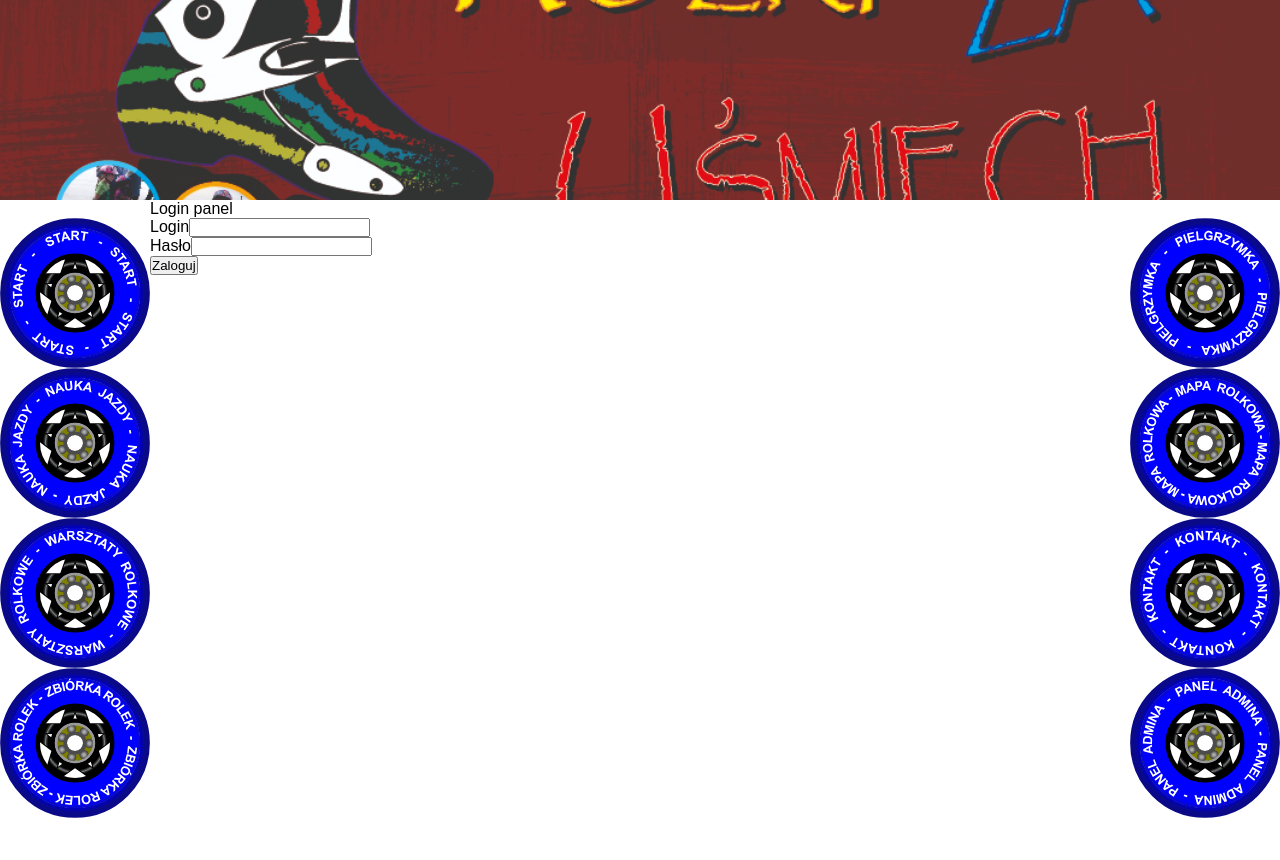
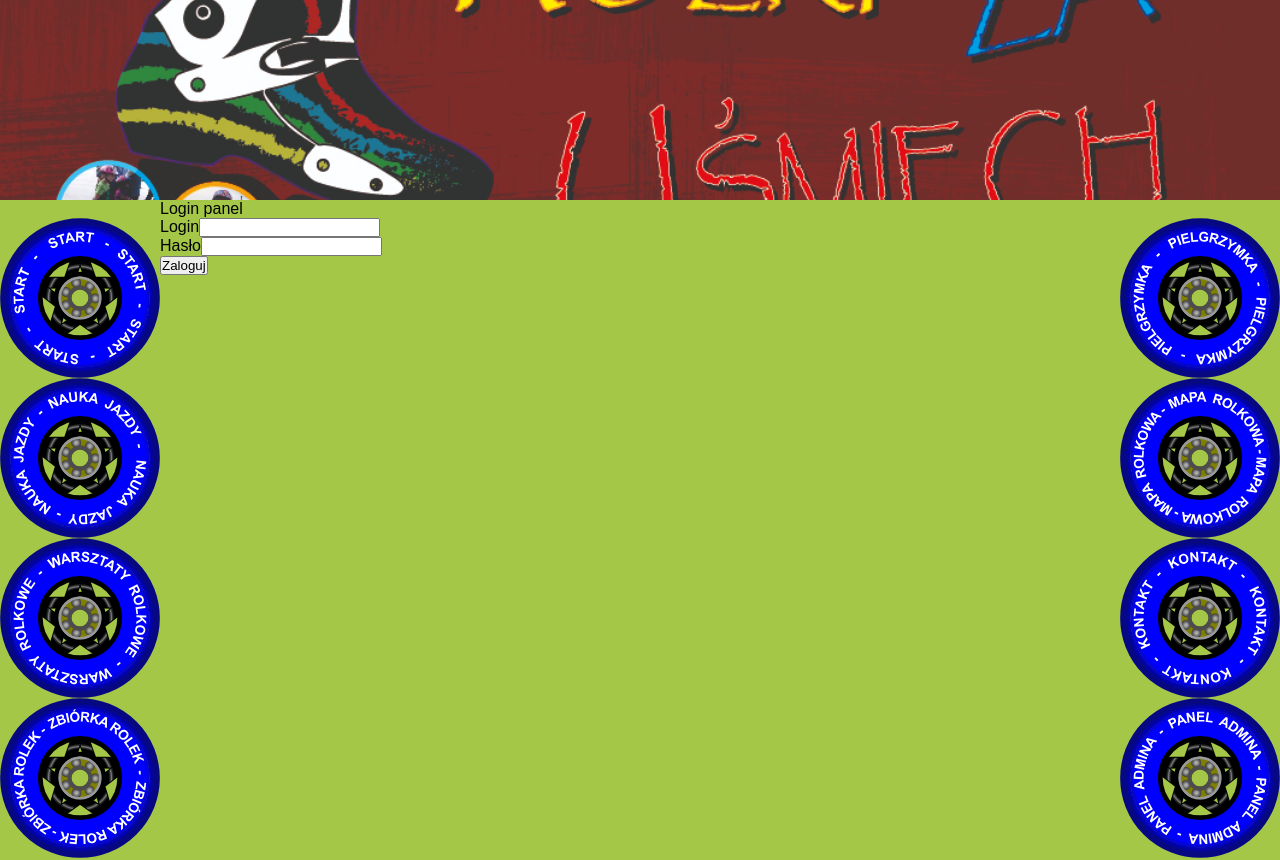
Before and after one commit to Keszua/Rolki_za_usmiech, a React (Create React App) app: page /login in a window 1280 px wide. Shown: the top 860 px of the page. Built offline with nearby package versions, Linux system fonts and the light colour scheme.

Commit message:
Polowa menu sie chowa ponizej 1200

```diff
--- a/src/css/style.css
+++ b/src/css/style.css
@@ -13,14 +13,23 @@ html {
 .main {
   display: -ms-grid;
   display: grid;
-  -ms-grid-columns: 150px 1fr 150px;
-      grid-template-columns: 150px 1fr 150px;
-  -ms-grid-rows: 200px minmax(150vh, 1fr) auto;
-      grid-template-rows: 200px minmax(150vh, 1fr) auto;
+  -ms-grid-columns: 160px 1fr 160px;
+      grid-template-columns: 160px 1fr 160px;
+  -ms-grid-rows: 200px minmax(130vh, 1fr) auto;
+      grid-template-rows: 200px minmax(130vh, 1fr) auto;
       grid-template-areas: "header	  header 	  header"
- "menuL	  _page     menuR"
+ "menuL	  page     menuR"
  ".		    footer		.";
   min-height: 100%;
+  background-color: #a4c747;
+  overflow-x: hidden;
+}
+
+@media (max-width: 1200px) {
+  .main {
+    -ms-grid-columns: 80px 1fr 80px;
+        grid-template-columns: 80px 1fr 80px;
+  }
 }
 
 .main__header {
@@ -30,13 +39,19 @@ html {
   grid-area: header;
 }
 
-.main__asideLeft {
+.main__navLeft {
   -ms-grid-row: 2;
   -ms-grid-column: 1;
   grid-area: menuL;
 }
 
-.main__asideRight {
+@media (max-width: 1200px) {
+  .main__navLeft {
+    margin-left: -80px;
+  }
+}
+
+.main__navRight {
   -ms-grid-row: 2;
   -ms-grid-column: 3;
   grid-area: menuR;
@@ -45,7 +60,7 @@ html {
 .main__page {
   -ms-grid-row: 2;
   -ms-grid-column: 2;
-  grid-area: _page;
+  grid-area: page;
 }
 
 .main__footer {
@@ -100,13 +115,13 @@ html {
 }
 
 .navigation .nav-link img {
-  position: relative;
-  display: block;
-  height: 150px;
+  height: 160px;
 }
 
 .navigation a {
   display: block;
+  width: 160px;
+  height: 160px;
   text-decoration: none;
   color: black;
   text-transform: uppercase;
@@ -123,8 +138,6 @@ html {
 }
 
 .navigation a.active {
-  -webkit-transform: translateX(0px);
-          transform: translateX(0px);
   -webkit-animation: pelny-obrot 20s linear;
           animation: pelny-obrot 20s linear;
   -webkit-animation-iteration-count: infinite;
@@ -247,7 +260,7 @@ header img {
 
 /* Plik Fotter.js */
 footer {
-  background-color: #000;
+  background-color: #36b65c;
   color: white;
   padding: 10px 0;
   text-align: center;
@@ -255,7 +268,7 @@ footer {
 }
 
 footer span {
-  color: red;
+  color: #124615;
 }
 
 footer p {
--- a/src/layouts/Navigation.js
+++ b/src/layouts/Navigation.js
@@ -62,14 +62,14 @@ const Navigation = (props) => {
             {/* <NavLink to={item.path} activeClassName="news-selected">{item.name}</NavLink>  */}
             <div className="nav-link">
                 <NavLink to={item.path} exact={item.exact} >
-                    <center>
+                    {/* <center> */}
                     {/* {item.name}  */}
                     <Animated2
                         className="wheel-1"
                         src={item.img}
                         direction={item.dir}
                     />
-                    </center>
+                    {/* </center> */}
                 </NavLink>
             </div>
         </li>
--- a/src/layouts/_App.scss
+++ b/src/layouts/_App.scss
@@ -12,32 +12,39 @@
 
 .main {
   display: grid;
+  //grid-template-columns: $nav-whel-size  1fr                $nav-whel-size;
   grid-template-columns: $nav-whel-size  1fr                $nav-whel-size;
-  //grid-template-rows:    minmax(200px, 30vh) minmax(10vh, 70vh) auto;
-  grid-template-rows:    200px           minmax(150vh, 1fr)   auto;
+  @media (max-width: 1200px) {
+    grid-template-columns: $nav-whel-size/2  1fr                $nav-whel-size/2;
+  }
+
+  grid-template-rows:    200px           minmax(130vh, 1fr)   auto;
   grid-template-areas:
   "header	  header 	  header"
-  "menuL	  _page     menuR"
+  "menuL	  page     menuR"
   ".		    footer		."
   ;
   min-height: 100%;
+  background-color: $bg-main-color;
+  overflow-x: hidden;  //utnij to co wystaje
 
   &__header {
     grid-area: header;
   }
 
-  &__asideLeft {
+  &__navLeft {
     grid-area: menuL;
+    @media (max-width: 1200px) {
+      margin-left: -80px;
+    }
   }
 
-  &__asideRight {
+  &__navRight {
     grid-area: menuR;
   }
 
-
-
   &__page {
-    grid-area: _page;
+    grid-area: page;
     //height: 80vh;
   }
 
--- a/src/layouts/_Footer.scss
+++ b/src/layouts/_Footer.scss
@@ -1,14 +1,14 @@
 /* Plik Fotter.js */
 footer {
 
-    background-color: #000;
+    background-color: rgb(54, 182, 92);
     color: white;
     padding: 10px 0;
     text-align: center;
     text-transform: uppercase;
 
     span {
-        color: red;
+        color: rgb(18, 70, 21);
     }
 
     p {
--- a/src/layouts/_Navigation.scss
+++ b/src/layouts/_Navigation.scss
@@ -11,19 +11,19 @@
     .nav-link {
 
         img{
-            position: relative;
-            display: block;
+            //position: relative;
+            //display: block;
             //width: $nav-whel-size;
             height: $nav-whel-size;
-
+            // margin-left: -80px;
         }
 
     }
 
     a {
         display: block;
-        //width: $nav-whel-size;
-        //height: $nav-whel-size;
+        width: $nav-whel-size;
+        height: $nav-whel-size;
         text-decoration: none;
         color: black;
         text-transform: uppercase;
@@ -42,9 +42,11 @@
         // background-color: green;
     }
 
+
+
     a.active {
         //border-left: 10px gray solid;
-        transform: translateX(0px);
+        //transform: translateX(0px);
         animation: pelny-obrot 20s linear;
         //animation: pelny-obrot 20s ease-in-out;
         animation-iteration-count: infinite;
--- a/src/sass/_variables.scss
+++ b/src/sass/_variables.scss
@@ -1,2 +1,2 @@
-$bg-main-color: #4e1;
-$nav-whel-size: 150px;
+$bg-main-color: rgb(164, 199, 71);
+$nav-whel-size: 160px;
```
Also changed, not shown: src/images/e7ff3a95e76fc255c271229a56b5b1f3.jpg (deleted), 1 other file (tests, documents, lock files or other folders).
